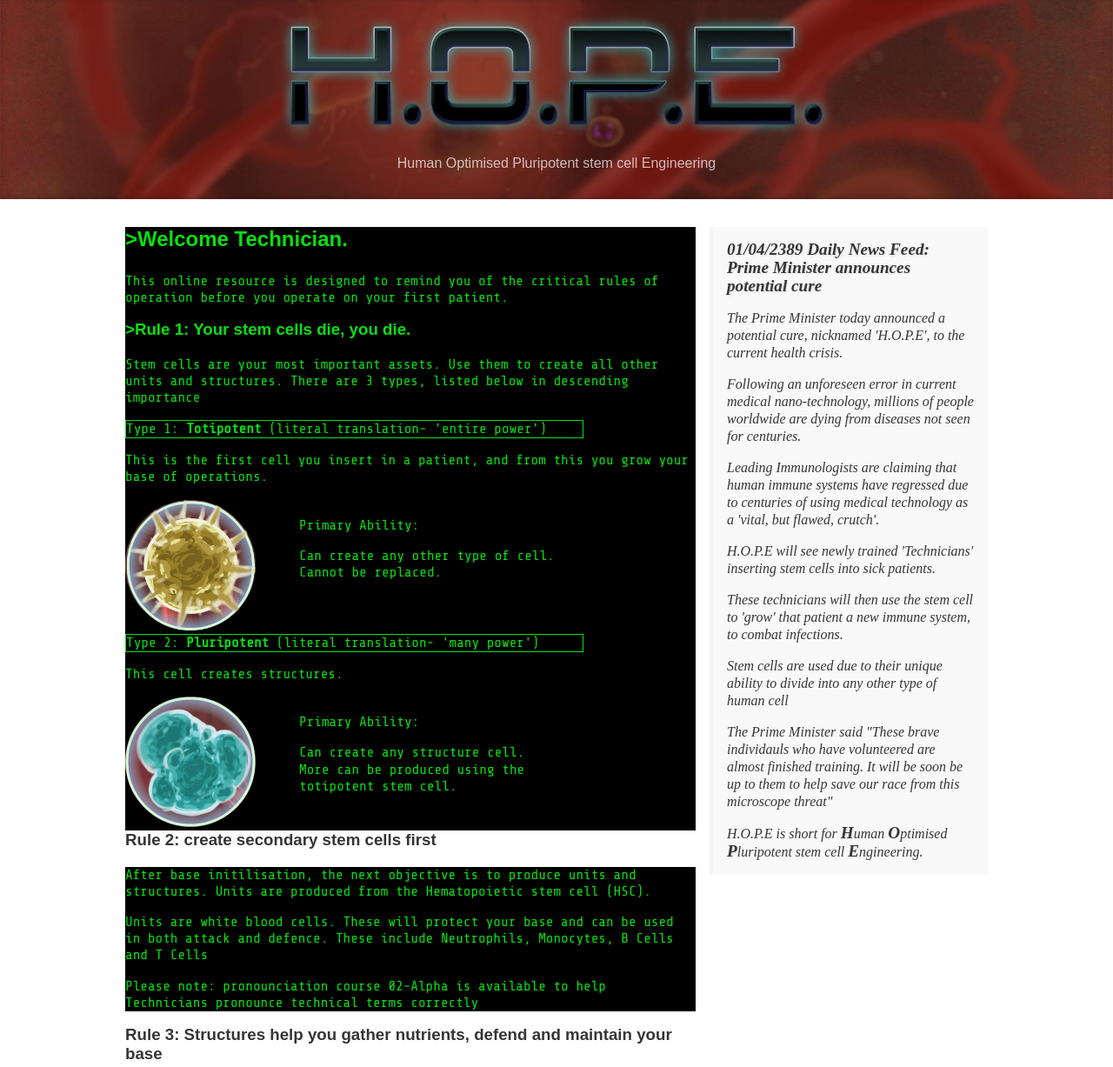
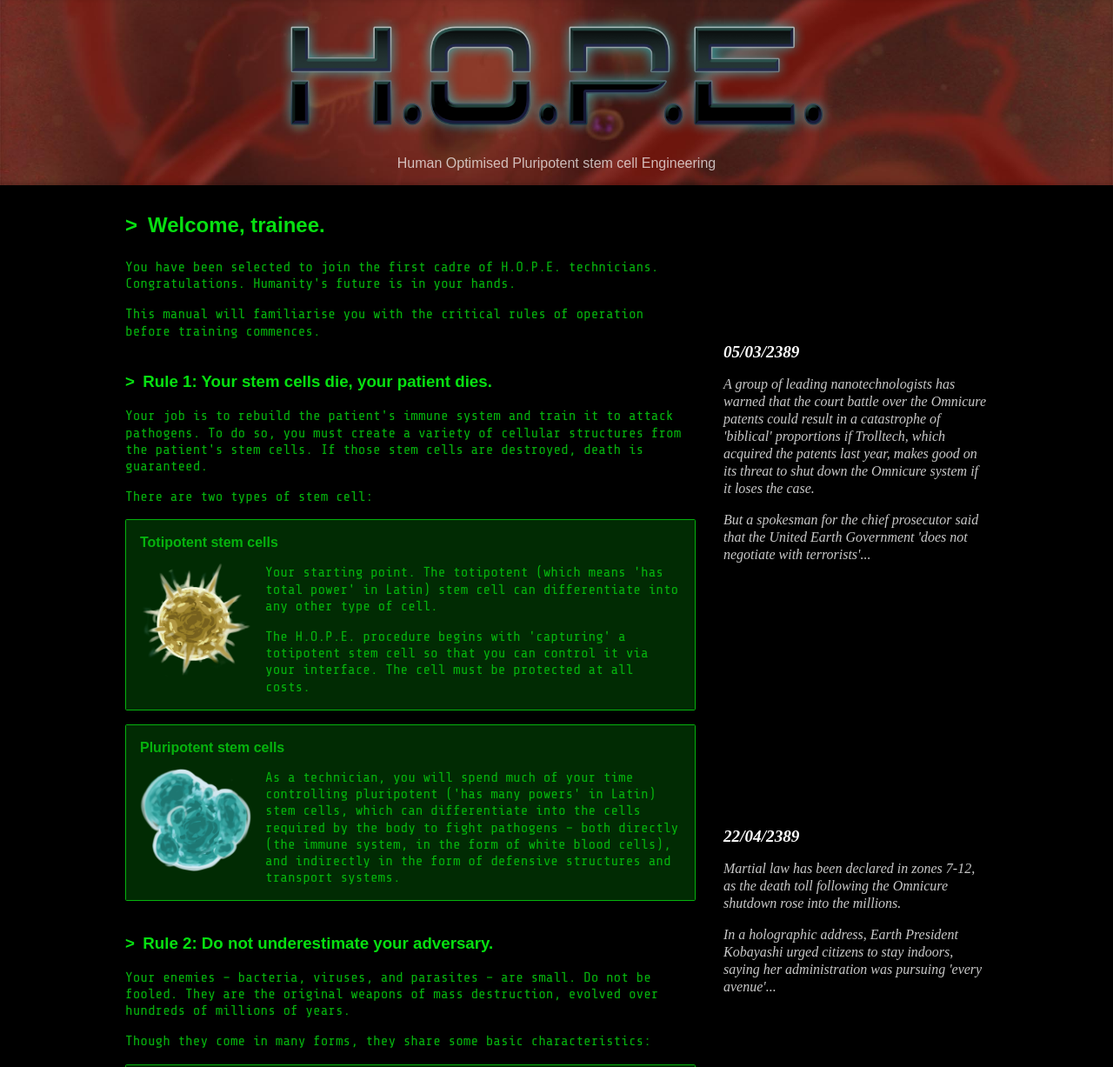
Before and after one commit to science-gamed/wellcome-trust, a website: page src/index.html in a window 1280 px wide. Shown: the top 1227 px of the page at 87% size. Drawn offline with nearby package versions, Linux system fonts and the light colour scheme; files that its build step writes are made by us from their sources; a web font is replaced by a local one.

Commit message:
updated copy and styles

```diff
--- a/src/index.html
+++ b/src/index.html
@@ -19,62 +19,115 @@
 	</div>
 
 	<div class='content'>
-		<!-- intro -->
-		<blockquote>
-			<p><strong>01/04/2389 Daily News Feed: Prime Minister announces potential cure</strong></p>
-			<p> The Prime Minister today announced a potential cure, nicknamed 'H.O.P.E', to the current health crisis.</p>
-			<p> Following an unforeseen error in current medical nano-technology, millions of people worldwide are dying from diseases not seen for centuries.</p>
-			<p> Leading Immunologists are claiming that human immune systems have regressed due to centuries of using medical technology as a 'vital, but flawed, crutch'.<p>
 
-			<p>H.O.P.E will see newly trained 'Technicians' inserting stem cells into sick patients.</p>
-			<p>These technicians will then use the stem cell to 'grow' that patient a new immune system, to combat infections.</p>
-			<p>Stem cells are used due to their unique ability to divide into any other type of human cell</p>
-			<p>The Prime Minister said "These brave individauls who have volunteered are almost finished training. It will be soon be up to them to help save our race from this microscope threat"</p>
+		<div>
+			<!-- intro -->
+			<aside>
+				<div class='aside-content typewriter' style='top: 150px;'>
+					<p><strong>05/03/2389</strong></p>
 
-			<p>H.O.P.E is short for <strong>H</strong>uman <strong>O</strong>ptimised <strong>P</strong>luripotent stem cell <strong>E</strong>ngineering.</p>
-		</blockquote>
+					<p>A group of leading nanotechnologists has warned that the court battle over the Omnicure patents could result in a catastrophe of 'biblical' proportions if Trolltech, which acquired the patents last year, makes good on its threat to shut down the Omnicure system if it loses the case.</p>
+
+					<p>But a spokesman for the chief prosecutor said that the United Earth Government 'does not negotiate with terrorists'...</p>
+				</div>
+			</aside>
+
+			<h2>Welcome, trainee.</h2>
+			<p>You have been selected to join the first cadre of H.O.P.E. technicians. Congratulations. Humanity's future is in your hands.</p>
+
+			<p>This manual will familiarise you with the critical rules of operation before training commences.</p>
 
 
-		<div class='terminal'>
-			<h2>>Welcome Technician.</h2>
-			<p>This online resource is designed to remind you of the critical rules of operation before you operate on your first patient.</p>
-			<h3>>Rule 1: Your stem cells die, you die. </h3>
-			<p>Stem cells are your most important assets. Use them to create all other units and structures. There are 3 types, listed below in descending importance</p>
-			<p class='unit-header'>Type 1: <strong>Totipotent</strong> (literal translation- 'entire power')</p>
-			<p>This is the first cell you insert in a patient, and from this you grow your base of operations.<p>
-			<div class='unit-image'>
-			<img src='assets/images/stem-cell.png' style="height: 150px; width: 150px;">
+
+			<h3>Rule 1: Your stem cells die, your patient dies.</h3>
+			<p>Your job is to rebuild the patient's immune system and train it to attack pathogens. To do so, you must create a variety of cellular structures from the patient's stem cells. If those stem cells are destroyed, death is guaranteed.</p>
+
+			<p>There are two types of stem cell:</p>
+
+			<div class='unit' style='background-image:url(assets/images/t-stemcell.png);'>
+				<h4>Totipotent stem cells</h4>
+
+				<p>Your starting point. The totipotent (which means 'has total power' in Latin) stem cell can differentiate into any other type of cell.</p>
+
+				<p>The H.O.P.E. procedure begins with 'capturing' a totipotent stem cell so that you can control it via your interface. The cell must be protected at all costs.</p>
 			</div>
-			<div class='unit-text'>
-    		<p>Primary Ability:</p>
-    		<p>Can create any other type of cell. Cannot be replaced.</p>
+
+			<div class='unit' style='background-image:url(assets/images/p-stemcell.png);'>
+				<h4>Pluripotent stem cells</h4>
+
+				<p>As a technician, you will spend much of your time controlling pluripotent ('has many powers' in Latin) stem cells, which can differentiate into the cells required by the body to fight pathogens &ndash; both directly (the immune system, in the form of white blood cells), and indirectly in the form of defensive structures and transport systems.</p>
 			</div>
-			<div style="clear:both"></div>
-			<p class='unit-header'>Type 2: <strong>Pluripotent</strong> (literal translation- 'many power')</p>
-			<p>This cell creates structures.<p>
-			<div class='unit-image'>
-			<img src='assets/images/pluripotent.png' style="height: 150px; width: 150px;">
-			</div>
-			<div class='unit-text'>
-    		<p>Primary Ability:</p>
-    		<p>Can create any structure cell. More can be produced using the totipotent stem cell.</p>
-			</div>
-			<div style="clear:both"></div>
-		</div>
-		<h3>Rule 2: create secondary stem cells first </h3>
-		<div class='terminal'>
-			<p>After base initilisation, the next objective is to produce units and structures. Units are produced from the Hematopoietic stem cell (HSC). <p>
-			<p> Units are white blood cells. These will protect your base and can be used in both attack and defence. These include Neutrophils, Monocytes, B Cells and T Cells</p>
-			<p> Please note: pronounciation course 02-Alpha is available to help Technicians pronounce technical terms correctly</p>
-		</div>
-		<h3>Rule 3: Structures help you gather nutrients, defend and maintain your base</h3>
-		<div class='terminal'>
-			<p>Pluripotent stem cells (literal translation- 'many power') can create your base structures. You will need these to create strong bases.</p>
-			<p>Structures are defensive, such as skin, mucus and stomach cells. They can also provide you with abilities, such as the spleen cells.</p>
 
 
+			<aside>
+				<div class='aside-content typewriter' style='top: -100px;'>
+					<p><strong>22/04/2389</strong></p>
+
+					<p>Martial law has been declared in zones 7-12, as the death toll following the Omnicure shutdown rose into the millions.</p>
+
+					<p>In a holographic address, Earth President Kobayashi urged citizens to stay indoors, saying her administration was pursuing 'every avenue'...</p>
+				</div>
+			</aside>
+
+
+			<h3>Rule 2: Do not underestimate your adversary.</h3>
+
+			<p>Your enemies &ndash; bacteria, viruses, and parasites &ndash; are small. Do not be fooled. They are the original weapons of mass destruction, evolved over hundreds of millions of years.</p>
+
+			<p>Though they come in many forms, they share some basic characteristics:</p>
+
+			<div class='unit' style='background-image:url(assets/images/bacteria.png);'>
+				<h4>Bacteria</h4>
+
+				<p>Scientists have found bacteria in acidic hot springs, in radioactive waste, at the bottom of the deep ocean, and in the hydrocarbon lakes of Titan. Compared to these environments, your patient's body is a luxury holiday resort in the Caribbean.</p>
+
+				<p>Bacteria will release toxins, damaging nearby cells.</p>
+			</div>
+
+
+
+			<div class='unit' style='background-image:url(assets/images/virus.png);'>
+				<h4>Viruses</h4>
+
+				<p>The origin of viruses is unclear. It's also unclear whether they should be considered alive &ndash; while they can reproduce and evolve, they lack other characteristics commonly regarded as essential qualities for living organisms.</p>
+
+				<p>Alive or not, they are certainly deadly. Viruses will infect host cells, and create copies of themselves, destroying the cell in the process.</p>
+			</div>
+
+			<div class='unit' style='background-image:url(assets/images/stem-cell.png);'>
+				<h4>Parasites</h4>
+
+				<p>Parasites are some of nature's most creative killers. They have been known to control the minds of their hosts, causing themselves to commit suicide in a way that advances the parasite's lifecycle. Others &ndash; from tapeworms to malaria &ndash; vary in deadliness.</p>
+
+				<p>Many of the parasites you will encounter weaken your patients' defences by 'stealing' nutrients.</p>
+			</div>
+
+
+			<aside>
+				<div class='aside-content typewriter' style='top: -100px;'>
+					<p><strong>04/05/2389</strong></p>
+
+					<p>Trials have begun of a therapy which biologists claim could save the lives of people affected by the Omnicure disaster. Human Optimised Pluripotent stem cell Engineering, or H.O.P.E., works by rebuilding the human immune system.</p>
+
+					<p>'Our bodies used to be experts at fighting the very diseases that are now threatening to wipe us out', explained Professor Luke O'Cyte, who led the H.O.P.E. research.</p>
+
+					<p>'The immune system was left withered and dormant by the advent of Omnicure &ndash; now, we must reawaken it if our race is to survive.'</p>
+				</div>
+			</aside>
+
+
+			<h3>Rule 3: Time is not on your side.</h3>
+
+			<p>Your mission is simple, but your task is complex. Using H.O.P.E. technology you will be operating at a cellular level on your patients. You must gather resources, create defensive structures, and raise an army of white blood cells trained to seek out and destroy pathogens.</p>
+
+			<p>The human body is the battlefield, and you are the general. Your enemies will not stand still &ndash; they will spread, reproduce and evolve. You cannot afford to lose the tactical advantage.</p>
+
+			<p><strong class='highlight'>Good luck, trainee.</strong></p>
+
+		</div>
 	</div>
 
 	<!-- JS -->
+	<script src='main.js'></script>
 </body>
 </html>
--- /dev/null
+++ b/src/main.js
@@ -0,0 +1,223 @@
+(function () {
+
+	'use strict';
+
+	var blocks, typewriter, typewriteNode, typewriteTextNode, parseTransitionParams, throttle, isVisible, noop, update;
+
+
+	typewriteNode = function ( node, complete, interval ) {
+		var children, next;
+
+		if ( node.nodeType === 1 ) {
+			node.style.display = node._display;
+		}
+
+		if ( node.nodeType === 3 ) {
+			typewriteTextNode( node, complete, interval );
+			return;
+		}
+
+		children = Array.prototype.slice.call( node.childNodes );
+
+		next = function () {
+			if ( !children.length ) {
+				if ( node.nodeType === 1 ) {
+					node.setAttribute( 'style', node._style || '' );
+				}
+
+				complete();
+				return;
+			}
+
+			typewriteNode( children.shift(), next, interval );
+		};
+
+		next();
+	};
+
+	typewriteTextNode = function ( node, complete, interval ) {
+		var str, len, loop, i;
+
+		// text node
+		str = node._hiddenData;
+		len = str.length;
+
+		if ( !len ) {
+			complete();
+			return;
+		}
+
+		i = 0;
+
+		loop = setInterval( function () {
+			var substr, remaining, match, remainingNonWhitespace, filler;
+
+			substr = str.substr( 0, i );
+			remaining = str.substring( i );
+
+			match = /^\w+/.exec( remaining );
+			remainingNonWhitespace = ( match ? match[0].length : 0 );
+
+			// add some non-breaking whitespace corresponding to the remaining length of the
+			// current word (only really works with monospace fonts, but better than nothing)
+			filler = new Array( remainingNonWhitespace + 1 ).join( '\u00a0' );
+
+			node.data = substr + filler;
+			if ( i === len ) {
+				clearInterval( loop );
+				delete node._hiddenData;
+				complete();
+			}
+
+			i += 1;
+		}, interval );
+	};
+
+	// TODO differentiate between intro and outro
+	typewriter = function ( node ) {
+		var interval, style, computedStyle, hide;
+
+		interval = 7;
+
+		style = node.getAttribute( 'style' );
+		computedStyle = window.getComputedStyle( node );
+
+		node.style.visibility = 'hidden';
+
+		hide = function ( node ) {
+			var children, i;
+
+			if ( node.nodeType === 1 ) {
+				node._style = node.getAttribute( 'style' );
+				node._display = window.getComputedStyle( node ).display;
+
+				node.style.display = 'none';
+			}
+
+			if ( node.nodeType === 3 ) {
+				node._hiddenData = '' + node.data;
+				node.data = '';
+
+				return;
+			}
+
+			children = Array.prototype.slice.call( node.childNodes );
+			i = children.length;
+			while ( i-- ) {
+				hide( children[i] );
+			}
+		};
+
+		var computedHeight, computedWidth, computedVisibility;
+
+		computedWidth = computedStyle.width;
+		computedHeight = computedStyle.height;
+		computedVisibility = computedStyle.visibility;
+
+		hide( node );
+
+		setTimeout( function () {
+			node.style.width = computedWidth;
+			node.style.height = computedHeight;
+			node.style.visibility = 'visible';
+
+			typewriteNode( node, function () {
+				node.setAttribute( 'style', style || '' );
+			}, interval );
+		}, 0 );
+	};
+
+
+	// throttling
+	if ( typeof Date.now !== 'function' ) {
+		Date.now = function () {
+			return new Date().getTime();
+		};
+	}
+
+	throttle = function ( fn, options ) {
+		var active, timeout, nextAllowed, scheduled;
+
+		if ( typeof options !== 'object' ) {
+			options = {
+				delay: options
+			};
+		}
+
+		if ( !options.delay ) {
+			options.delay = 250; // default value is 250 milliseconds
+		}
+
+		return function () {
+			var args, timeNow, call, context;
+
+			args = arguments;
+			timeNow = Date.now();
+
+			context = options.context || this;
+
+			call = function () {
+				fn.apply( context, args );
+
+				nextAllowed = Date.now() + options.delay;
+				scheduled = false;
+			};
+
+			// if it's been less than [delay] since the last call...
+			if ( timeNow < nextAllowed ) {
+				// schedule a call, if one isn't already scheduled
+				if ( !scheduled ) {
+					setTimeout( call, nextAllowed - timeNow );
+					scheduled = true;
+				}
+			}
+
+			else {
+				call();
+			}
+		};
+	};
+
+	isVisible = function ( node ) {
+		var bcr = node.getBoundingClientRect();
+
+		return  bcr.bottom > 0 && bcr.top < window.innerHeight;
+	};
+
+	noop = function () {};
+
+	blocks = Array.prototype.slice.call( document.getElementsByClassName( 'typewriter' ) );
+	blocks.forEach( function ( block ) {
+		console.log( block );
+		block.style.visibility = 'hidden';
+	});
+
+	update = throttle( function () {
+		var i, block;
+
+		i = blocks.length;
+
+		if ( !i ) {
+			window.removeEventListener( 'resize', update, false );
+			window.removeEventListener( 'scroll', update, false );
+		}
+
+		while ( i-- ) {
+			block = blocks[i];
+
+			if ( isVisible( block ) ) {
+				console.log( 'introing block', block );
+
+				block.style.visibility = 'visible';
+				typewriter( block, noop );
+				blocks.splice( i, 1 );
+			}
+		}
+	}, 500 );
+
+	window.addEventListener( 'resize', update, false );
+	window.addEventListener( 'scroll', update, false );
+
+	update();
+
+}());
--- a/src/styles/base.scss
+++ b/src/styles/base.scss
@@ -1,40 +1,24 @@
+@import "mixins";
+
 body {
 	font-family: 'Venus Rising', 'Arial';
 	font-size: 16px;
 	color: #353535;
 	margin: 0;
 	line-height: 1.2;
+	background-color: black;
 }
 
 h1, h2, h3, h4, h5, h6 {
 	font-family: 'Aldrich', 'Arial';
 	margin: 0 0 1em 0;
+
+	&:first-child {
+		margin: 0 0 1em 0;
+	}
 }
 
 p {
 	font-family: 'Share Tech Mono','Arial';
 	margin: 0 0 1em 0;
-
 }
-
-.terminal {
-	background-color: black;
-	color: #07E011;
-}
-
-.unit-image {
-	float:left;
-	width:150px;
-}
-
-.unit-header {
-	border: 1px solid  #07E011;
-	width: 80%;
-}
-
-.unit-text {
-	float:left;
-	padding-left: 50px;
-	padding-top: 20px;
-	width:300px;
-}
--- /dev/null
+++ b/src/styles/content/aside/aside.scss
@@ -0,0 +1,36 @@
+@import "mixins";
+
+aside {
+	font-style: italic;
+	padding: 0 0 0 1em;
+	margin: 0 0 1em 0;
+	color: rgb(200,200,200);
+	@include border-box;
+
+	p {
+		font-family: 'Iceberg';
+		line-height: 20px;
+	}
+
+	p:last-child {
+		margin: 0;
+	}
+
+	strong {
+		color: white;
+		text-shadow: 1px 1px 3px rgba(0,0,0,0.1);
+		font-size: 1.2em;
+	}
+}
+
+@media (min-width: $large) {
+	aside {
+		position: absolute;
+		width: 20em;
+		right: 1em;
+	}
+}
+
+.aside-content {
+	position: relative;
+}
--- a/src/styles/content/blockquote.scss
+++ /dev/null
@@ -1,50 +0,0 @@
-@import "mixins";
-
-blockquote {
-	font-style: italic;
-	background-color: #f9f9f9;
-	border-left: 4px solid #f4f4f4;
-	padding: 1em;
-	margin: 0 0 1em 0;
-	@include border-box;
-
-	p {
-		font-family: 'Iceberg';
-		line-height: 20px;
-	}
-
-	p:last-child {
-		margin: 0;
-	}
-
-	strong {
-		text-shadow: 1px 1px 3px rgba(0,0,0,0.1);
-		font-size: 1.2em;
-	}
-}
-
-@media (min-width: $large) {
-	blockquote {
-		position: absolute;
-		width: 20em;
-		right: 1em;
-	}
-}
-
-/*
-font-family: 'Michroma', sans-serif;
-font-family: 'Armata', sans-serif;
-font-family: 'Nova Flat', cursive;
-font-family: 'Oxygen Mono', sans-serif;
-font-family: 'Nova Mono', cursive;
-font-family: 'Exo', sans-serif;
-font-family: 'Iceberg', cursive;
-font-family: 'Geo', sans-serif;
-font-family: 'Aldrich', sans-serif;
-font-family: 'VT323', cursive;
-font-family: 'Quantico', sans-serif;
-font-family: 'Share Tech Mono', sans-serif;
-font-family: 'Inconsolata', sans-serif;
-font-family: 'Orbitron', sans-serif;
-font-family: 'Iceland', cursive;
-*/
--- a/src/styles/content/content.scss
+++ b/src/styles/content/content.scss
@@ -3,6 +3,7 @@
 .content {
 	position: relative;
 	padding: 2em 1em 2em 1em;
+	color: $green;
 	@include border-box;
 
 
@@ -12,6 +13,24 @@
 		padding-right: 22em;
 		margin: 0 auto;
 	}
+
+	h3 {
+		margin: 2em 0 1em 0;
+	}
+
+	h2, h3 {
+		color: $bright-green;
+
+		&:before {
+			content: '>';
+			margin: 0 0.5em 0 0;
+		}
+	}
+
+	.highlight {
+		color: $bright-green;
+	}
 }
 
-@import "blockquote.scss";
+@import "./unit.scss";
+@import "./aside/aside.scss";
--- /dev/null
+++ b/src/styles/content/unit.scss
@@ -0,0 +1,22 @@
+@import "mixins";
+
+.unit {
+	border: 1px solid $green;
+	padding: 1em 1em 0 1em;
+	margin: 0 0 1em 0;
+	border-radius: 0.1em;
+	background: $dark-green no-repeat 1em 60%;
+	background-size: 8em auto;
+	@include clearfix;
+
+	p {
+		padding: 0 0 0 9em;
+	}
+
+	img {
+		width: 8em;
+		height: 8em;
+		margin: 0 1em 1.5em 0;
+		float: left;
+	}
+}
--- a/src/styles/header/header.scss
+++ b/src/styles/header/header.scss
@@ -10,6 +10,7 @@
 	h2 {
 		font-size: 1em;
 		font-weight: normal;
+		margin: 0;
 	}
 }
 
--- a/src/styles/mixins.scss
+++ b/src/styles/mixins.scss
@@ -1,3 +1,9 @@
+// colors
+$bright-green: #07E011;
+$green: #06b30e;
+$dark-green: #012b03;
+
+// breakpoints
 $large: 48em;
 
 @mixin border-box {
```
Also changed, not shown: Gruntfile.js (+8 -4 lines), src/assets/images/bacteria.png (added), src/assets/images/p-stemcell.png (added), src/assets/images/t-stemcell.png (added), src/assets/images/virus.png (added).
